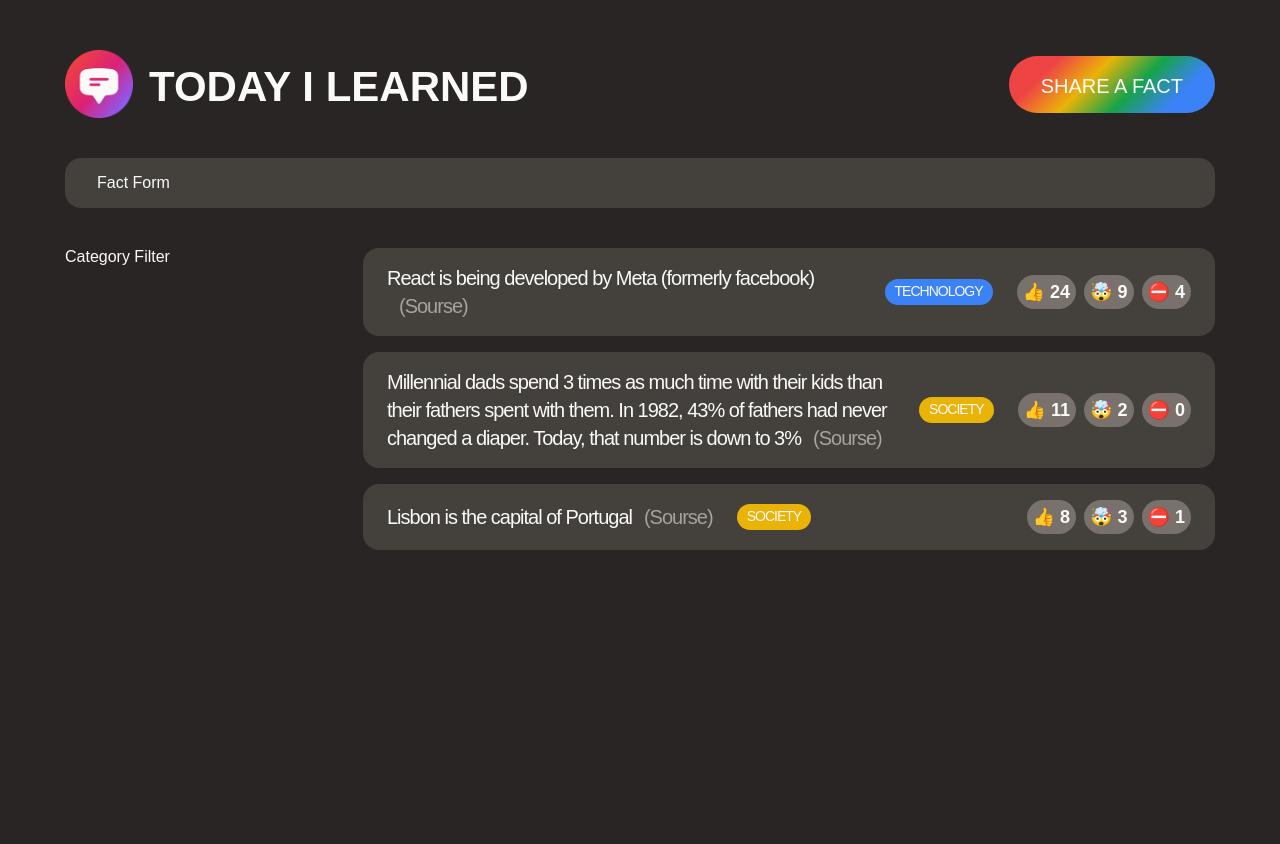
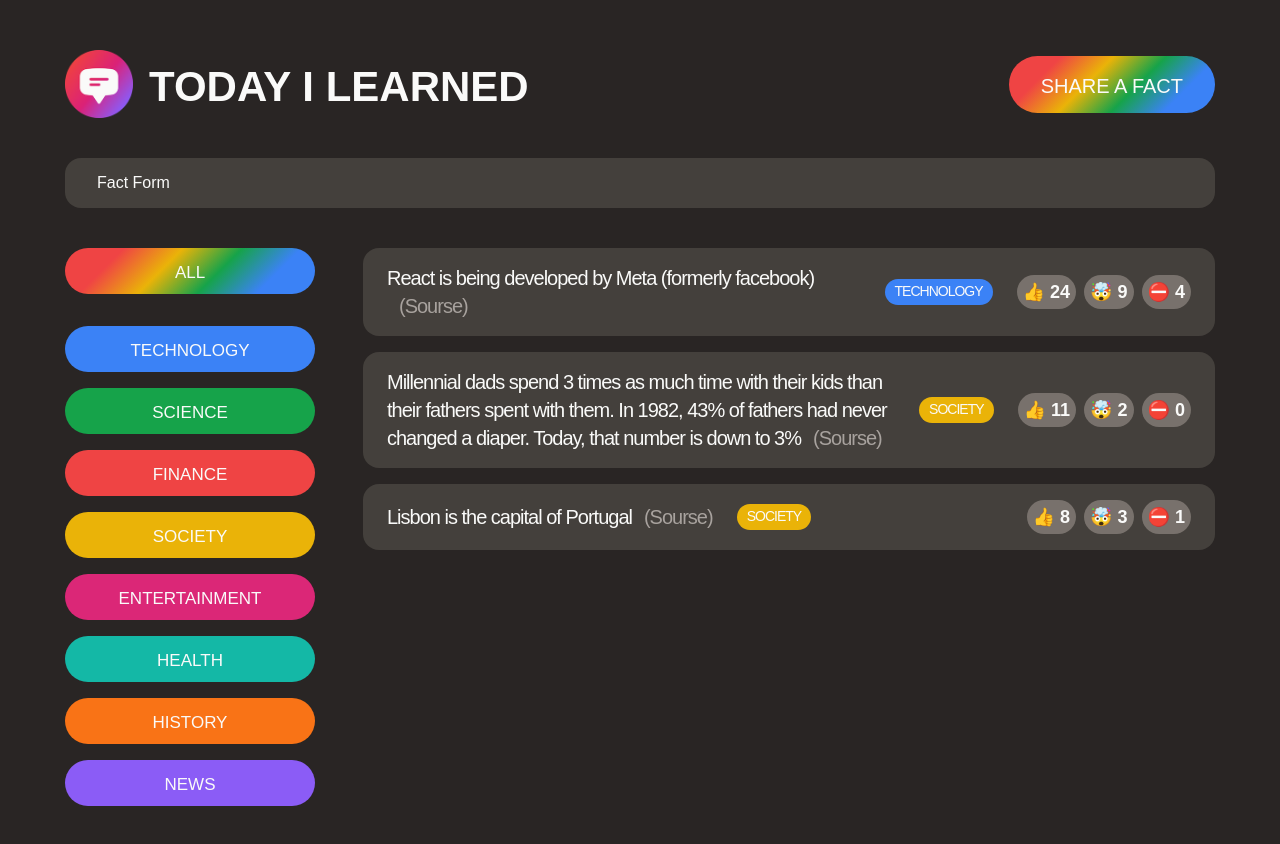
Before and after one commit to elen-oz/today-i-learned-app, a React (Create React App) app: page / in a window 1280 px wide. Shown: the top 844 px of the page. Before the commit the page ends 800 px from the top, so only its background shows below. Built offline with nearby package versions, Linux system fonts and the light colour scheme; a web font is replaced by a local one.

Commit message:
add list of categories component

```diff
--- a/src/App.js
+++ b/src/App.js
@@ -74,7 +74,28 @@
 };
 
 const CategoryFilter = () => {
-  return <aside>Category Filter</aside>;
+  return (
+    <aside>
+      <ul>
+        <li className='category'>
+          <button className='btn btn-all-categories'>All</button>
+        </li>
+        {CATEGORIES.map((item) => (
+          <li
+            key={item.name}
+            className='category'
+          >
+            <button
+              className='btn btn-category'
+              style={{ backgroundColor: item.color }}
+            >
+              {item.name}
+            </button>
+          </li>
+        ))}
+      </ul>
+    </aside>
+  );
 };
 
 const FactsList = () => {
```
